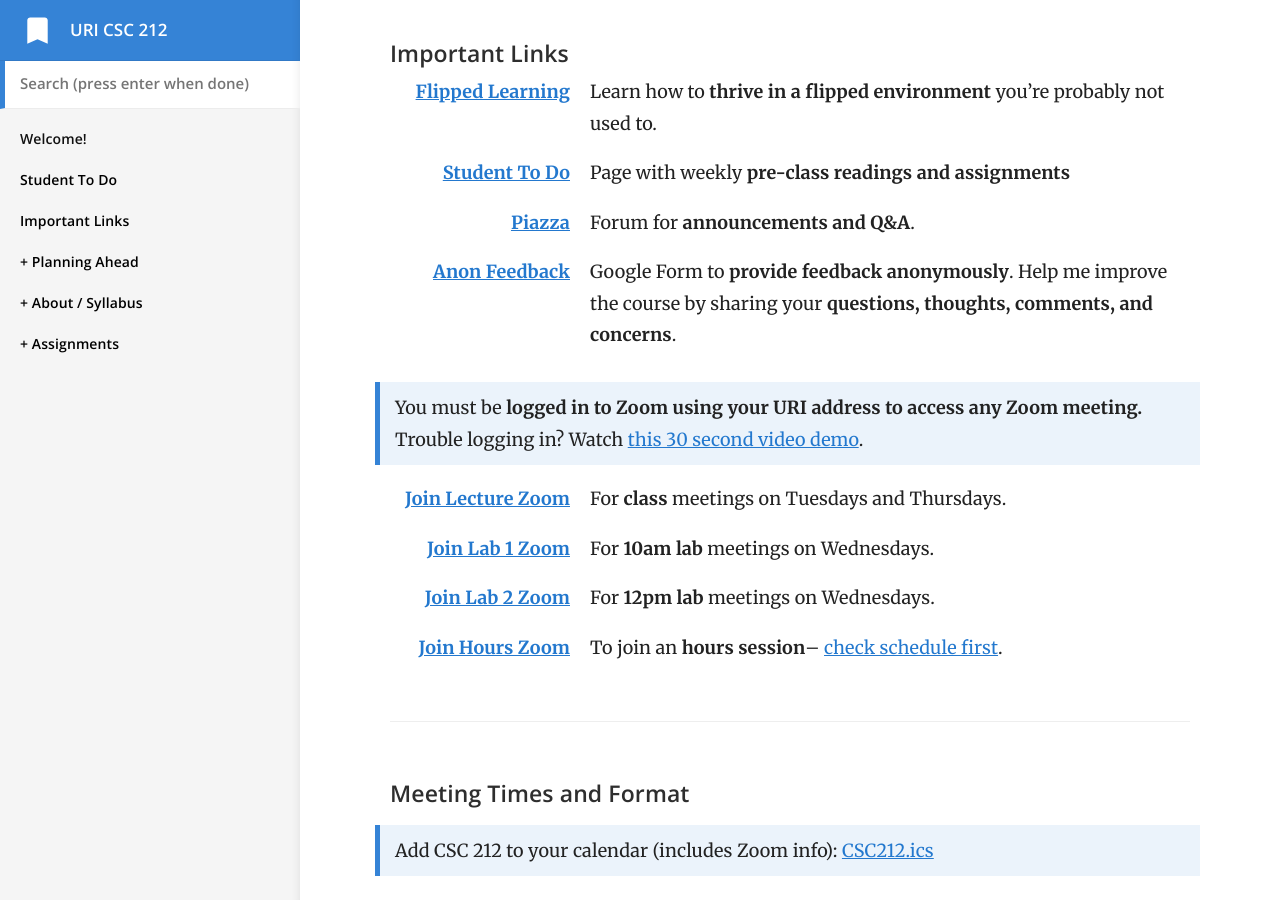
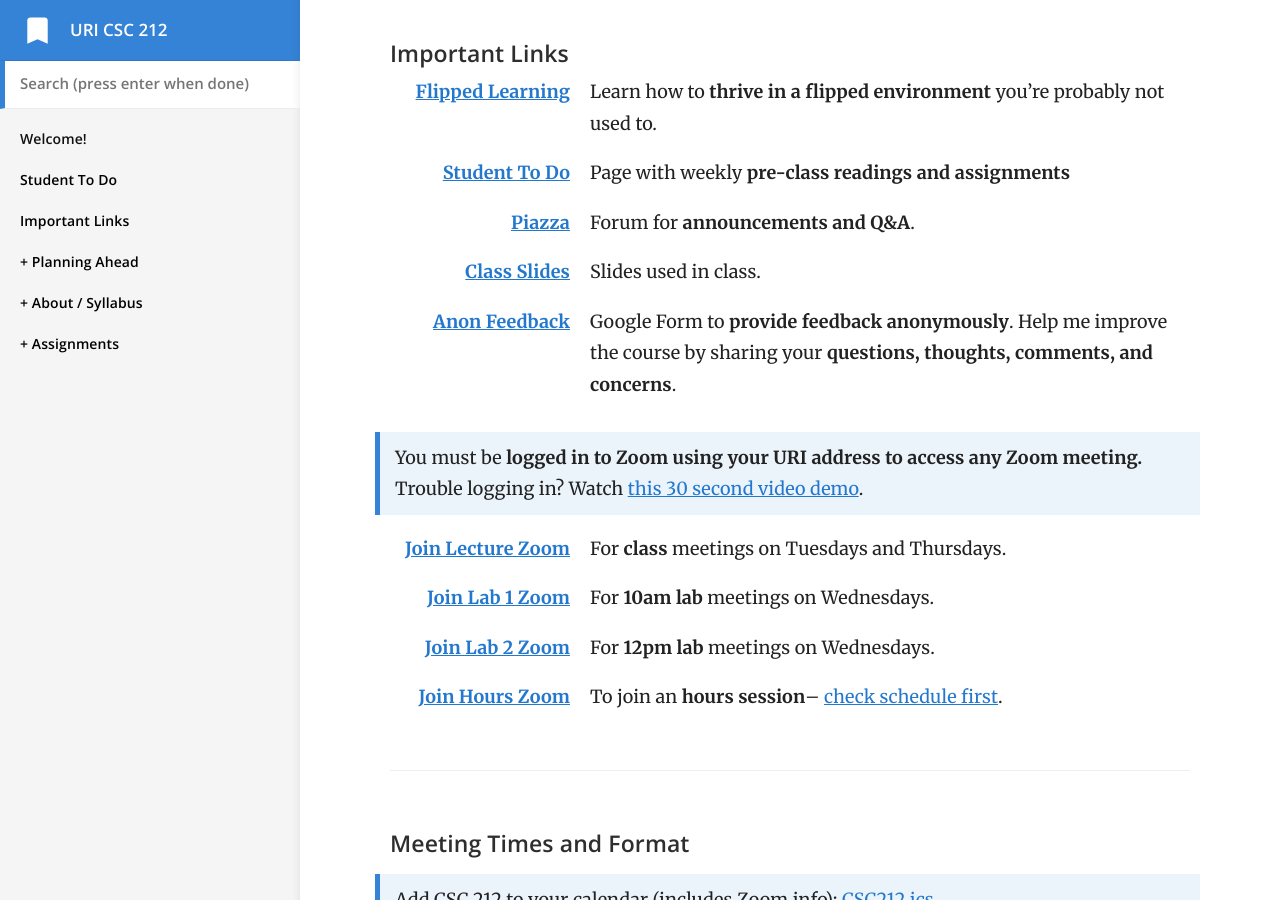
Before and after one commit to vcc-csc212/sp21-archive, a Jekyll site: the page built from index.md, in a window 1280 px wide and 900 px high, scrolled down 959 px. Built offline with Jekyll 4.4.1, drawn with Linux system fonts in a browser that asks for light colours.

Commit message:
added class slides links

```diff
--- a/index.md
+++ b/index.md
@@ -26,6 +26,9 @@ This site will be used to house all non-confidential course information such as
 
 [Piazza](http://piazza.com/uri/spring2021/csc212)
 : Forum for **announcements and Q&A**.
+
+[Class Slides](https://docs.google.com/presentation/d/1ceoCu9s6opk3Q-TCLYq1qMUOyptcG4EKfQNIhWnPlOs/edit?usp=sharing)
+: Slides used in class.
 
 [Anon Feedback](https://docs.google.com/forms/d/e/1FAIpQLSeeC80Z4Pv0yBd7vhMfafAHAdl5I-_83qtTNKquztkvMEPKHA/viewform?usp=sf_link)
 : Google Form to **provide feedback anonymously**. Help me improve the course by sharing your **questions, thoughts, comments, and concerns**.
```
Also changed, not shown: links.md (+3 -0 lines).
